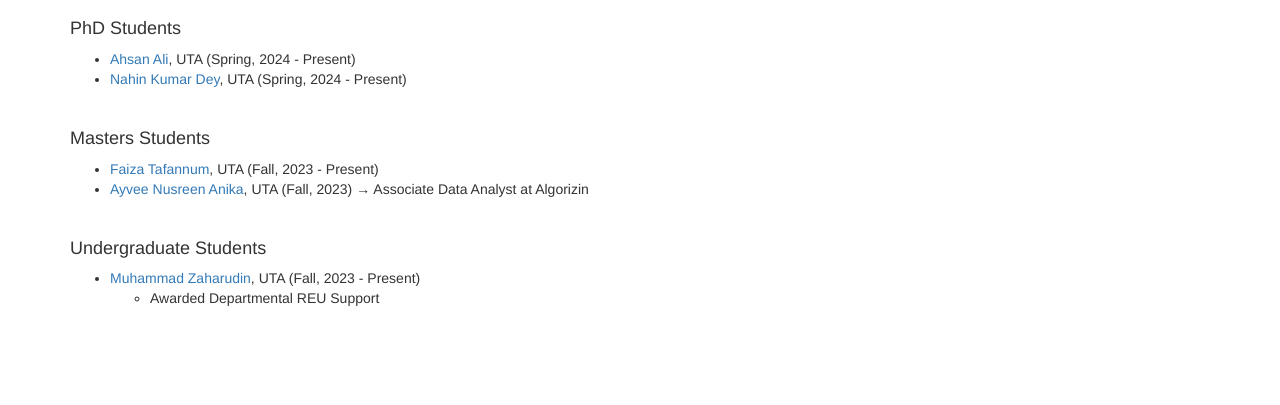
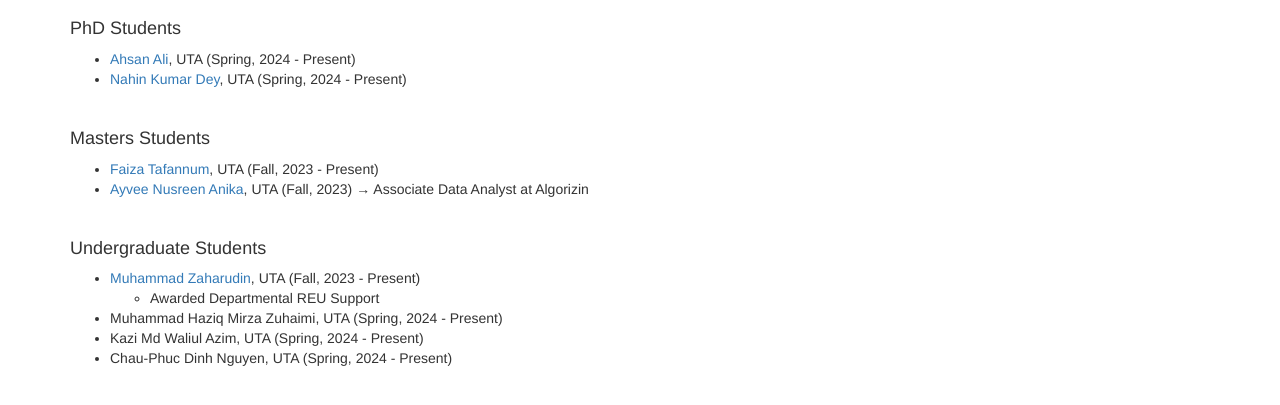
Before and after one commit to fhshezan/fhshezan.github.io, a plain HTML site: page students.html in a window 1280 px wide. Shown: the part 155-560 px from the top of the page. Drawn offline with nearby package versions, Linux system fonts and the light colour scheme.

Commit message:
new student added

```diff
--- a/students.html
+++ b/students.html
@@ -37,7 +37,7 @@
       <ul class="nav navbar-nav">
           <li><a href="./">Home</a></li>
           <li><a href="./#publications">Publications</a></li>
-          <li><a href="./#students">Students</a></li>
+          <li><a href="./students.html">Students</a></li>
           <li><a href="./cves.html">CVE</a></li>
           <li><a href="files/CV_Faysal_Hossain_Shezan_Research.pdf" target="_blank">CV</a></li>
             <li><a href="./#teaching">Teaching</a></li>
@@ -93,6 +93,10 @@
                                 <ul>
                                     <li> Awarded Departmental REU Support </li>
                                 </ul>
+
+                                <li> Muhammad Haziq Mirza Zuhaimi, UTA (Spring, 2024 - Present) </li>
+                                <li> Kazi Md Waliul Azim, UTA (Spring, 2024 - Present) </li>
+                                <li> Chau-Phuc Dinh Nguyen, UTA (Spring, 2024 - Present) </li>
                         </ul>
 
 
```
